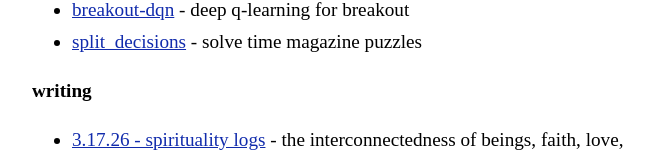
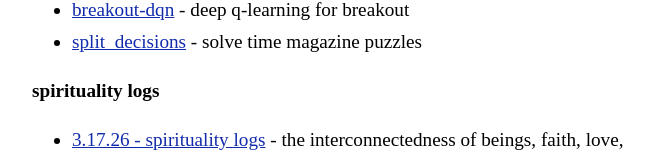
Before and after one commit to soft-boy/ericwang-xyz, a Next.js app: page / in a window 1280 px wide. Shown: the part 387-550 px from the top of the page, without its empty margins (308-962 px from the left). Built offline with nearby package versions, Linux system fonts and the light colour scheme; a web font is replaced by a local one.

Commit message:
content: rename writing section to spirituality logs

```diff
--- a/pages/index.js
+++ b/pages/index.js
@@ -46,7 +46,7 @@ export default function Home() {
           <li><a href="https://github.com/soft-boy/breakout-dqn">breakout-dqn</a> - deep q-learning for breakout</li>
           <li><a href="https://github.com/soft-boy/split_decisions">split_decisions</a> - solve time magazine puzzles</li>
         </ul>
-        <div className="category">writing</div>
+        <div className="category">spirituality logs</div>
         <ul>
           <li><a href="https://app.notion.com/p/3-17-26-spirituality-notes-406798776e91809496a9f67afc286da6?source=copy_link">3.17.26 - spirituality logs</a> - the interconnectedness of beings, faith, love, calling, surrender</li>
           <li><a href="https://app.notion.com/p/6-21-25-Brain-Damage-219798776e9180ada539e943a109a169?source=copy_link">6.21.25 - brain damage</a> - mystical musings on intelligence, trauma, discipline and brain damage</li>
```
